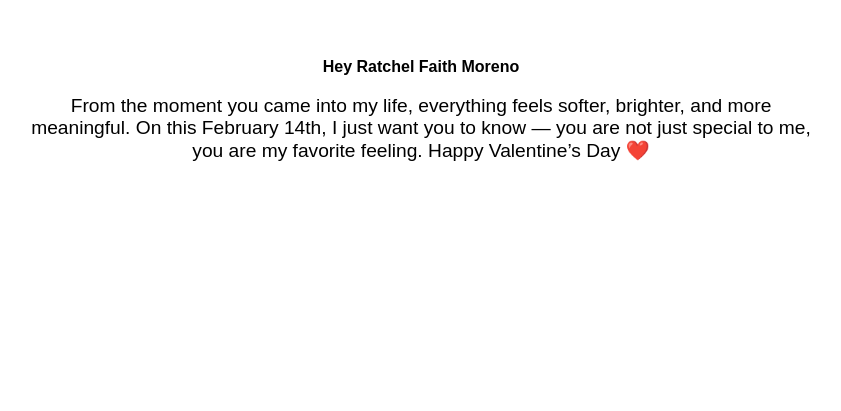
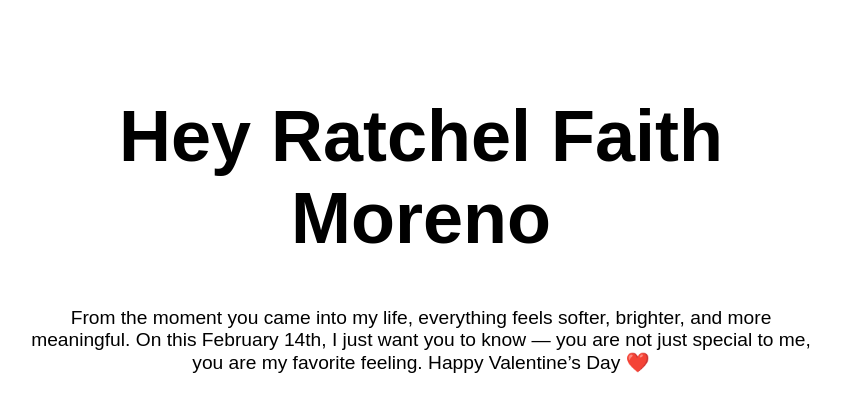
Before and after one commit to JAI-KING/ValentineWish, a website: page index.html in a window 1280 px wide. Shown: the part 113-524 px from the top of the page, without its empty margins (219-1060 px from the left). Drawn offline with nearby package versions, Linux system fonts and the light colour scheme.

Commit message:
Increase font size of .one class to 4.5rem

```diff
--- a/style/style.css
+++ b/style/style.css
@@ -38,7 +38,7 @@ body {
 }
 
 .one {
-  font-size: 1rem;
+  font-size: 4.5rem;
 }
 
 .one > img {
```
